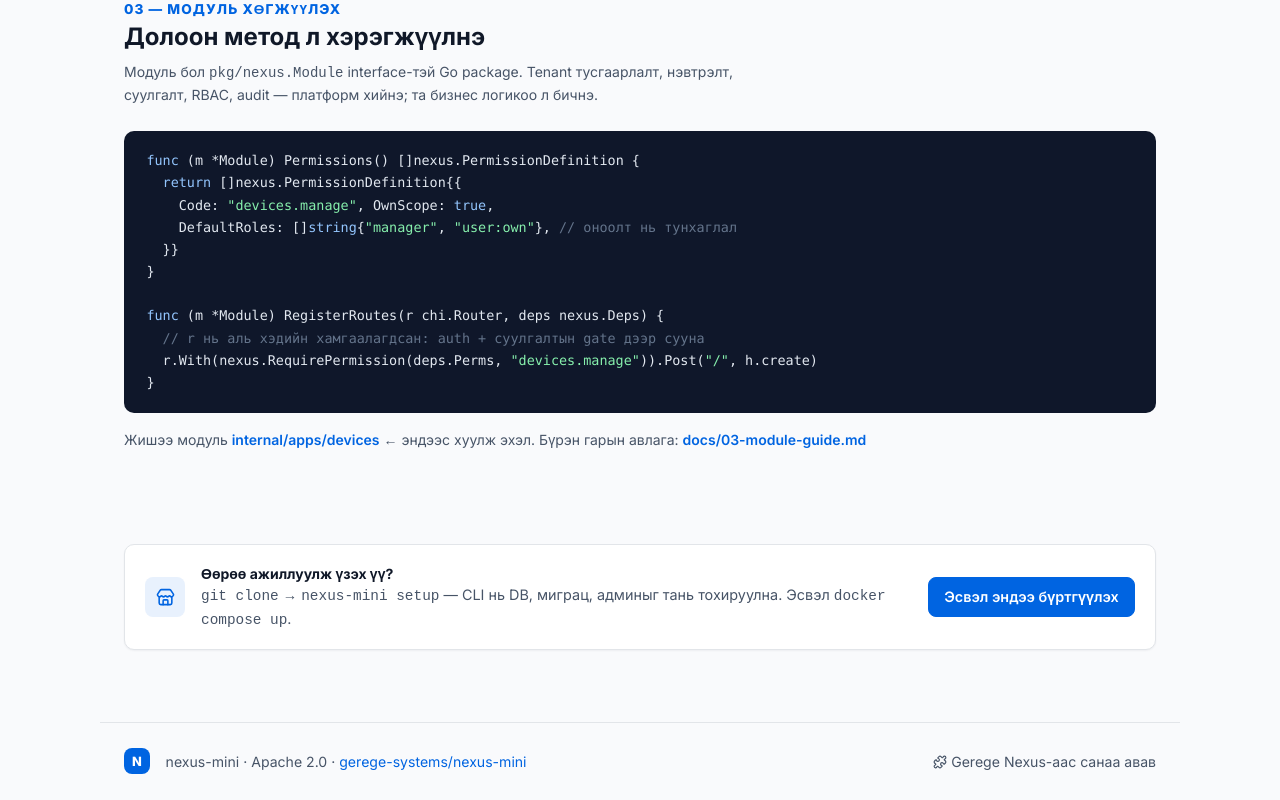
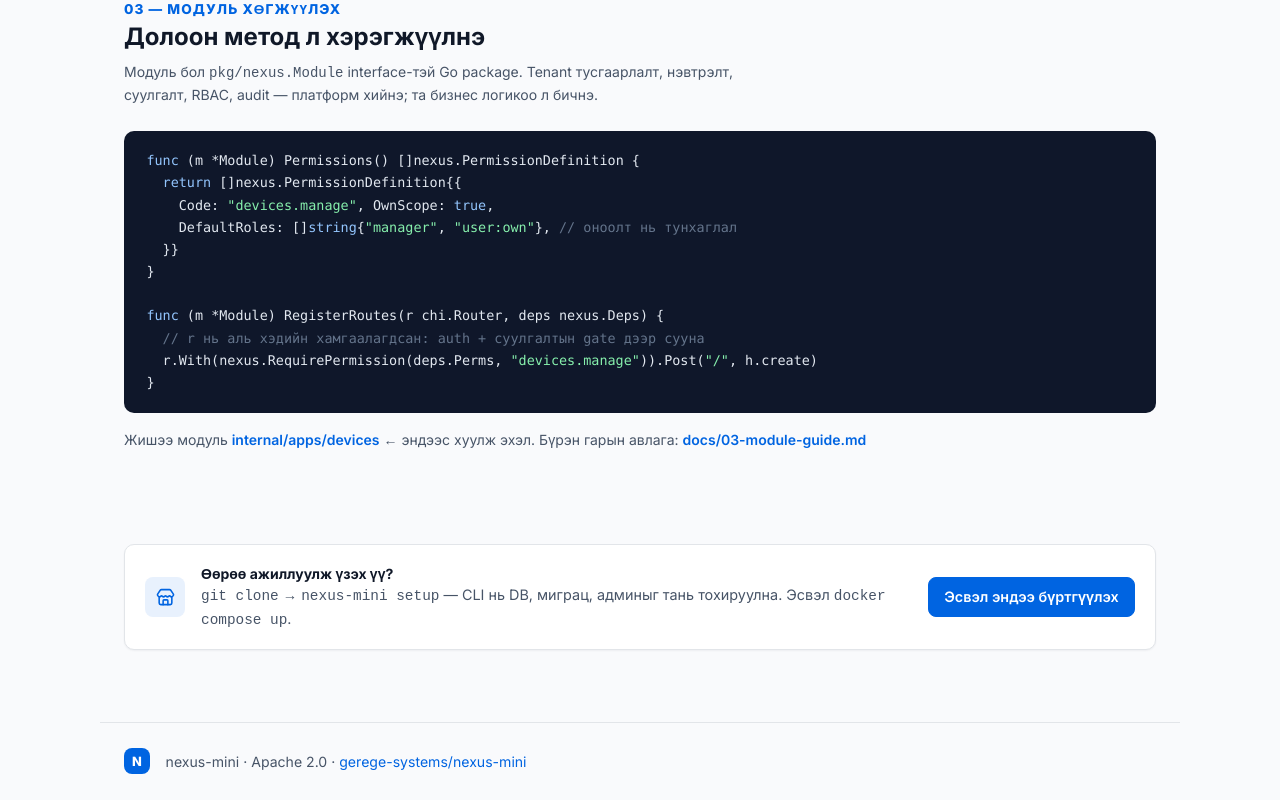
Before and after one commit to gerege-systems/nexus-mini, a Next.js app in the folder frontend/: page / in a window 1280 px wide. Shown: the part 1521-2321 px from the top of the page. Built offline with nearby package versions, Linux system fonts and the light colour scheme.

Commit message:
landing footer: Gerege Nexus дурдлагыг хасав

```diff
--- a/frontend/app/page.tsx
+++ b/frontend/app/page.tsx
@@ -5,7 +5,6 @@ import {
   Building2,
   KeyRound,
   Layers,
-  Puzzle,
   ScrollText,
   ShieldCheck,
   Store,
@@ -167,8 +166,6 @@ export default function Landing() {
       <footer className="mkt-foot">
         <span className="brand-square" style={{ width: "1.6rem", height: "1.6rem", fontSize: "0.8rem" }}>N</span>
         <span>nexus-mini · Apache 2.0 · <a href="https://github.com/gerege-systems/nexus-mini" style={{ color: "var(--accent)" }}>gerege-systems/nexus-mini</a></span>
-        <span className="spacer" />
-        <span><Puzzle size={14} style={{ verticalAlign: "-2px" }} /> Gerege Nexus-аас санаа авав</span>
       </footer>
     </div>
   );
```
